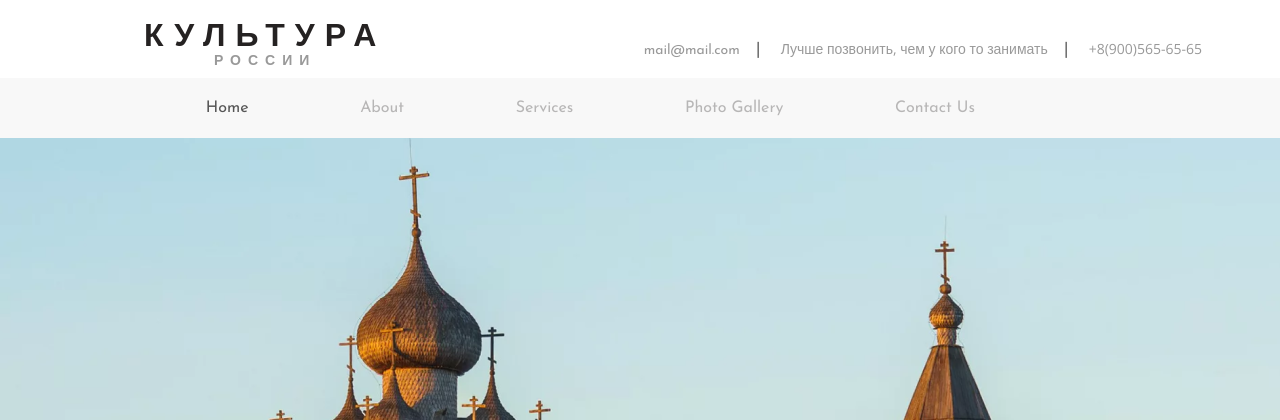
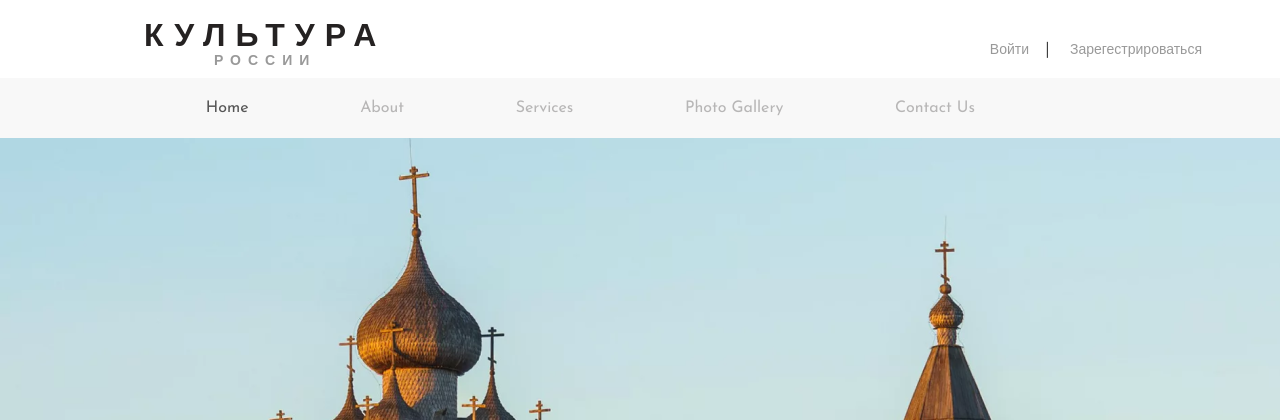
Before and after one commit to Sus-arch/mission_kulture, a Flask app: page / in a window 1280 px wide; the page is wider, and only the part inside the window is pictured. Shown: the top 420 px of that part. Run offline with Flask 2, Linux system fonts and the light colour scheme; some libraries are stand-ins or nearby versions.

Commit message:
reg buttons

```diff
--- a/templates/base.html
+++ b/templates/base.html
@@ -35,9 +35,8 @@
 		</div>
 		<div class="logo-right">
 			<ul>
-				<li><a href="mail@mail.com">mail@mail.com</a></li>|
-				<li>Лучше позвонить, чем у кого то занимать</li>|
-				<li>+8(900)565-65-65</li>
+				<li><a href="">Войти</a></li>|
+				<li><a href="">Зарегестрироваться</a></li>
 			</ul>
 		</div>
 		<div class="clearfix"> </div>
@@ -70,7 +69,13 @@
 			</nav>
 		</div>
 	</div>
-{% block content %} {% endblock %}
+
+<!-- Begin page content -->
+<main role="main">
+    {% block content %}{% endblock %}
+</main>
+
+<!--footer-->
 	<div class="footer">
 		<div class="col-md-3 footer-grids">
 			<h4><a href="index.html">Информация</a></h4>
```
